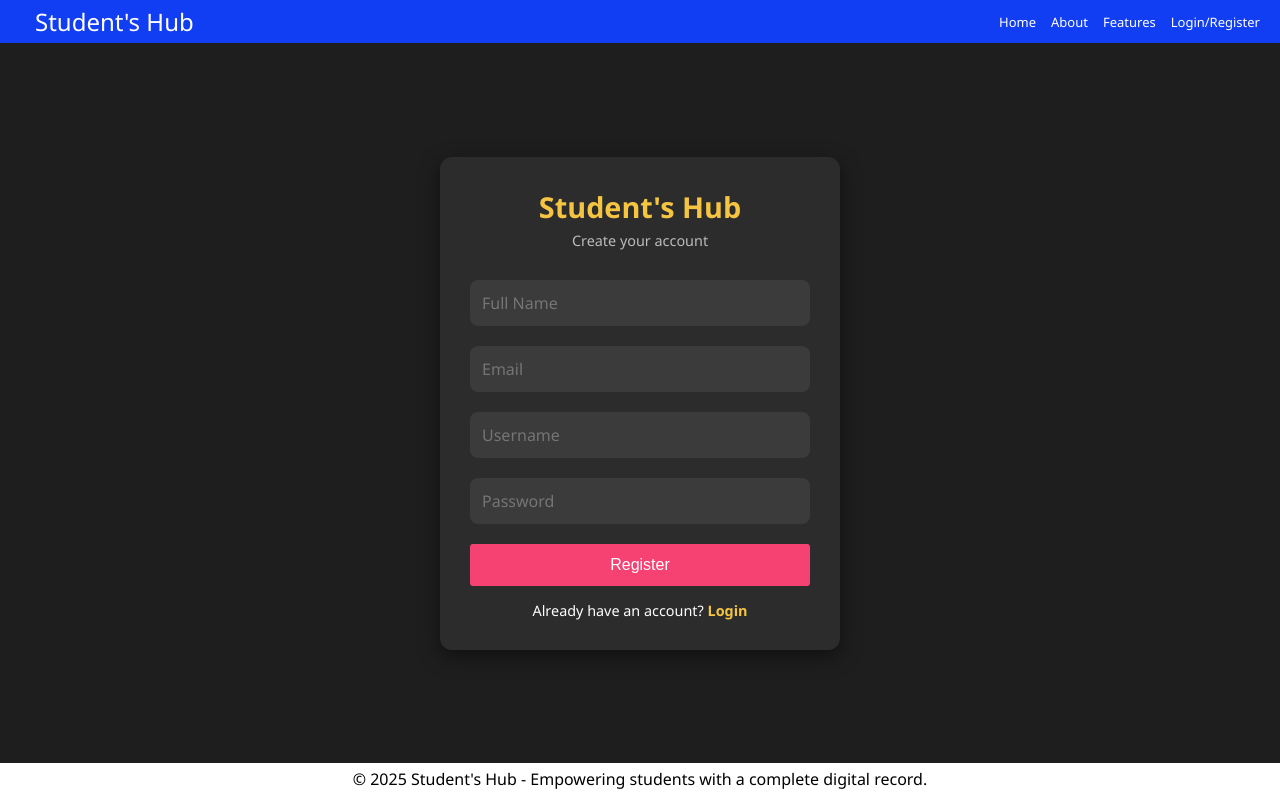
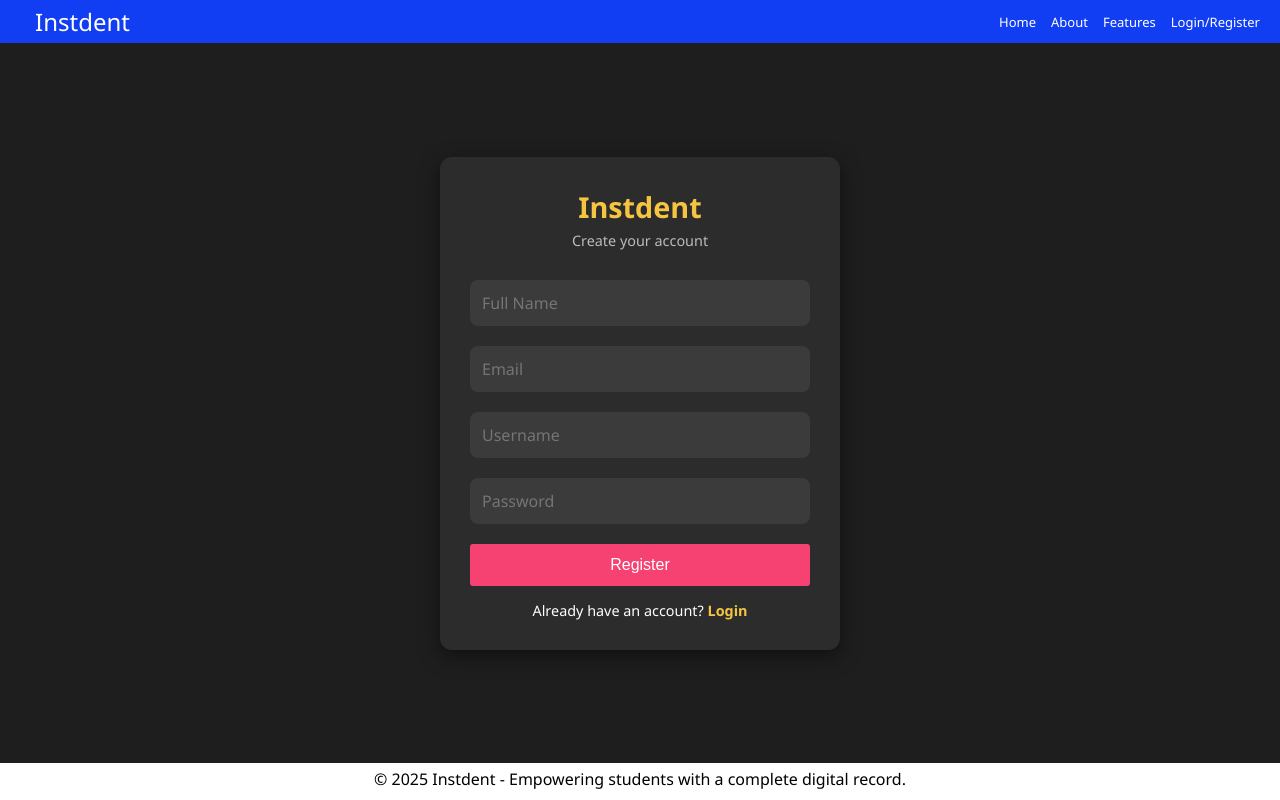
Before and after one commit to PraneshJha1038/SIH093, a plain HTML site: page register.html in a window 1280 px wide. Drawn offline with Linux system fonts and the light colour scheme; a web font is replaced by a local one.

Commit message:
Update register.html
changed the name of mesus across register.html

```diff
--- a/register.html
+++ b/register.html
@@ -6,12 +6,12 @@
     <meta name="viewport" content="width=device-width, initial-scale=1.0">
     <meta name="author" content="Pranesh Jha">
     <meta name="description"
-        content="This is the generic registration page for the Student's hub, the largest one stop platform for the students and institutions for all the academic details, profile and much more">
+        content="This is the generic registration page for the Instdent, the largest one stop platform for the students and institutions for all the academic details, profile and much more">
     <meta property="og:type" content="website">
     <link rel="shortcut icon" href="imgs/sih31x32.png" type="image/x-icon">
     <link rel="preconnect" href="https://fonts.googleapis.com">
     <link rel="preconnect" href="https://fonts.gstatic.com" crossorigin>
-    <title>Register | Student Hub</title>
+    <title>Register | Instdent</title>
     <link href="https://fonts.googleapis.com/css2?family=Asimovian&display=swap" rel="stylesheet">
     <link rel="stylesheet" href="css/style3.css">
 </head>
@@ -22,11 +22,11 @@
         <nav>
             <div class="navbar">
                 <div class="navbar" id="logo">
-                    <imgs src="/imgs/sih31x32.png" width="31" height="32" alt="Student's Hub" title="Student's Hub"
+                    <imgs src="/imgs/sih31x32.png" width="31" height="32" alt="Instdent" title="Instdent"
                         loading="eager" class="navbar">
                 </div>
                 <div class="navbar" id="brand-name">
-                    <a href="index.html" id="brand-a">Student's Hub</a>
+                    <a href="index.html" id="brand-a">Instdent</a>
                 </div>
             </div>
             <div class="navbar" id="quicklinks">
@@ -41,7 +41,7 @@
     <main>
         <div class="container">
             <div class="form-box">
-                <h1 class="title">Student's Hub</h1>
+                <h1 class="title">Instdent</h1>
                 <p class="subtitle">Create your account</p>
 
                 <form action="#" method="POST">
@@ -62,7 +62,7 @@
 
     <footer>
         <div class="footer" id="part1" style="text-align: center;">
-            &copy; 2025 Student's Hub - Empowering students with a complete digital record.
+            &copy; 2025 Instdent - Empowering students with a complete digital record.
         </div>
     </footer>
 
```
